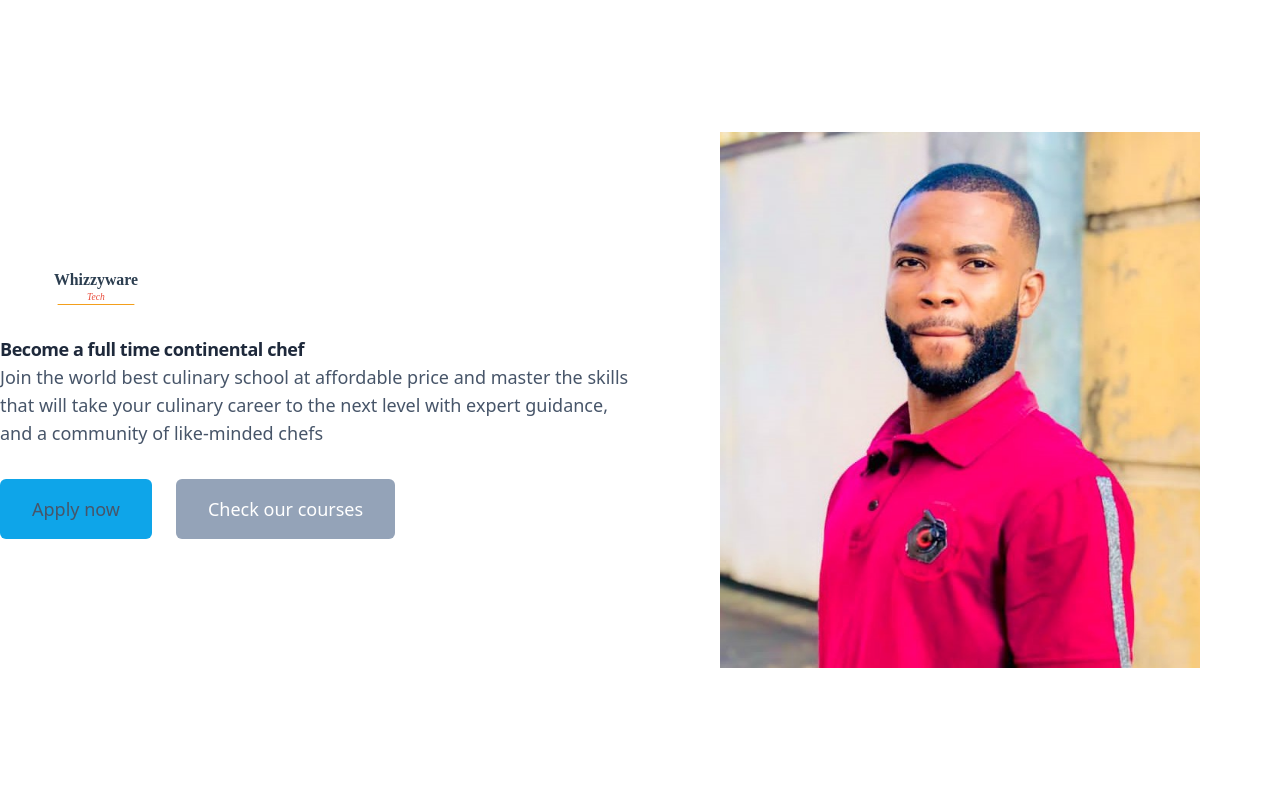
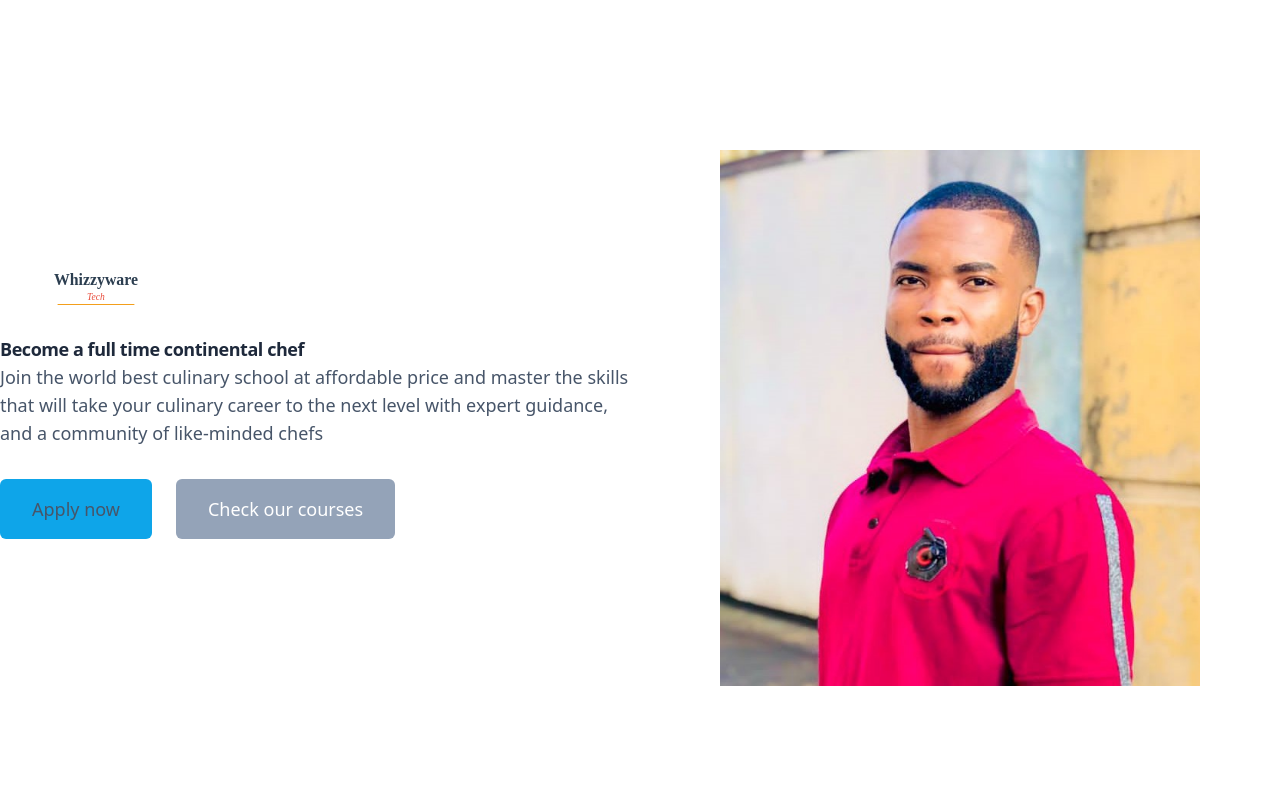
Before and after one commit to Whizzywar/Tailwind-sneak-peak, a plain HTML site: page index.html in a window 1280 px wide. Shown: the top 800 px of the page. Drawn offline with nearby package versions, Linux system fonts and the light colour scheme.

Commit message:
enhanced

```diff
--- a/index.html
+++ b/index.html
@@ -41,7 +41,7 @@
               </li>
             </ul>
           </div>
-          <img class="w-3/4" src="images/whizzy_p.jpg" alt="" />
+          <img class="w-3/4 mt-9" src="images/whizzy_p.jpg" alt="" />
         </section>
       </header>
 
```
